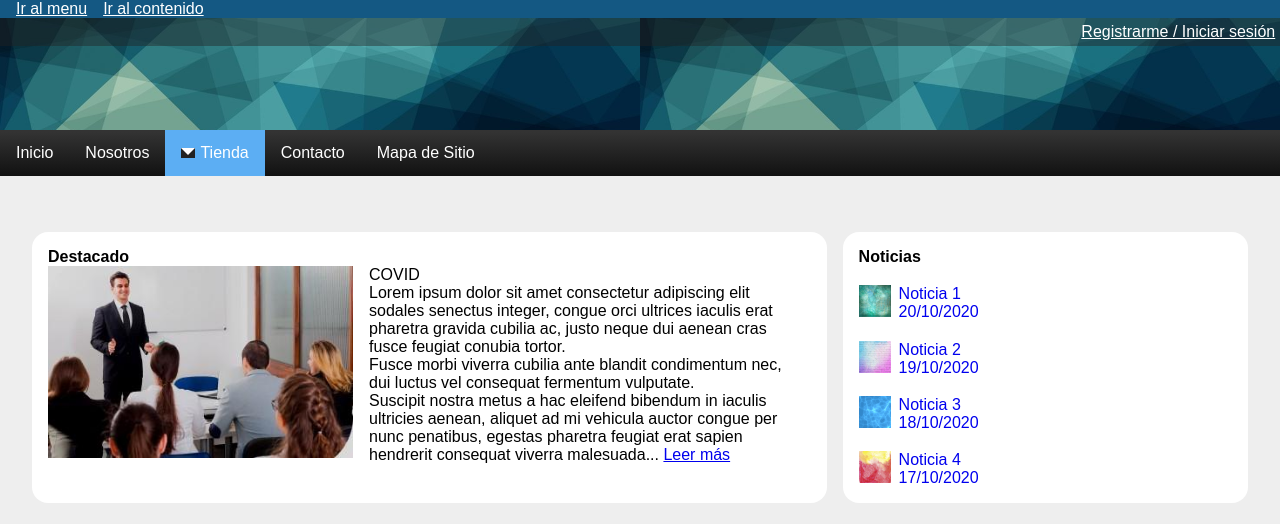
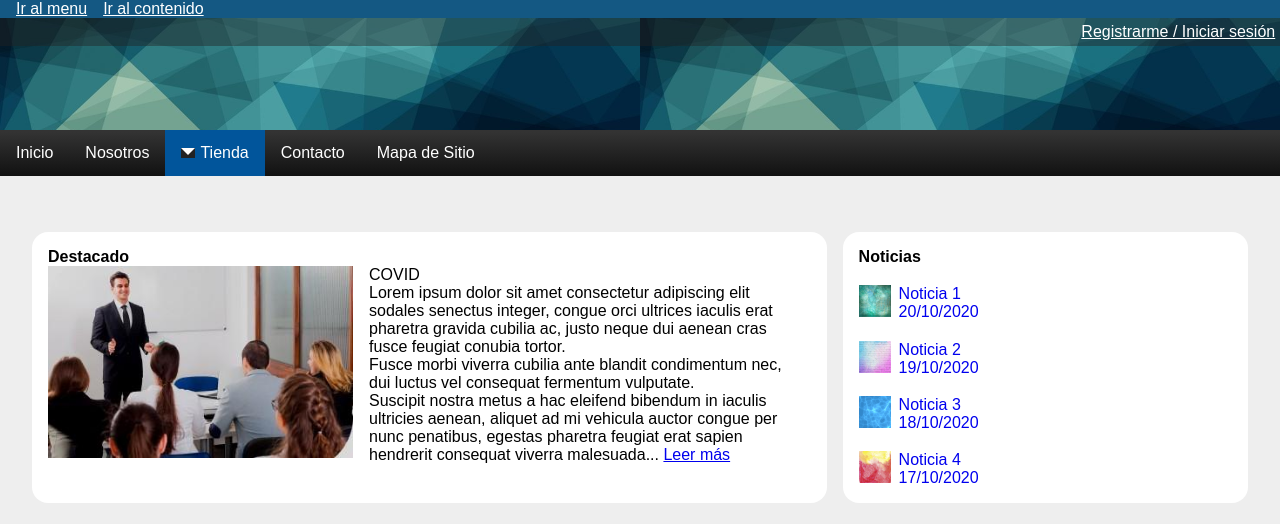
Before and after one commit to erictoman/miweb, a plain HTML site: page index.html in a window 1280 px wide. Both pictures are taken after a click on the item "Tienda". Shown: the top 524 px of the page. Drawn offline with Linux system fonts and the light colour scheme.

Commit message:
Color focus cambiado

```diff
--- a/menu/menu.css
+++ b/menu/menu.css
@@ -23,7 +23,7 @@
 }
 
 #menubar ul li :focus {
-  background-color: #5caef3;
+  background-color: #01559b;
 }
 
 #menubar ul ul {
```
